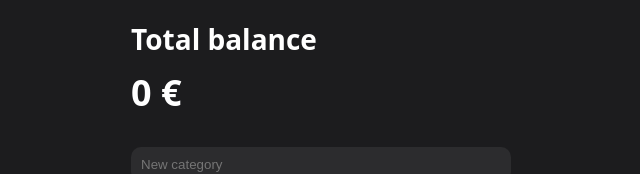
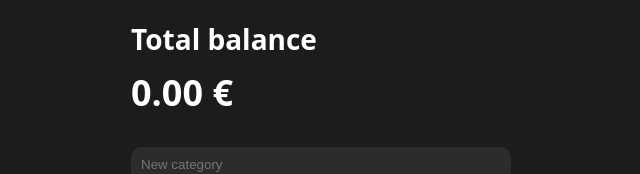
Before and after one commit to snxq0/wib-wallet, a React (Vite) app: page / in a window 1280 px wide. Shown: the top 174 px of the page, without its empty margins (319-959 px from the left). Built offline with nearby package versions, Linux system fonts and the light colour scheme.

Commit message:
float number fix

```diff
--- a/src/pages/Dashboard.jsx
+++ b/src/pages/Dashboard.jsx
@@ -23,7 +23,7 @@ export default function Dashboard() {
       </div>
 
       <div className="balance">
-        {totalBalance} €
+        {totalBalance.toFixed(2)} €
       </div>
 
       {data.categories.map(c => {
```
